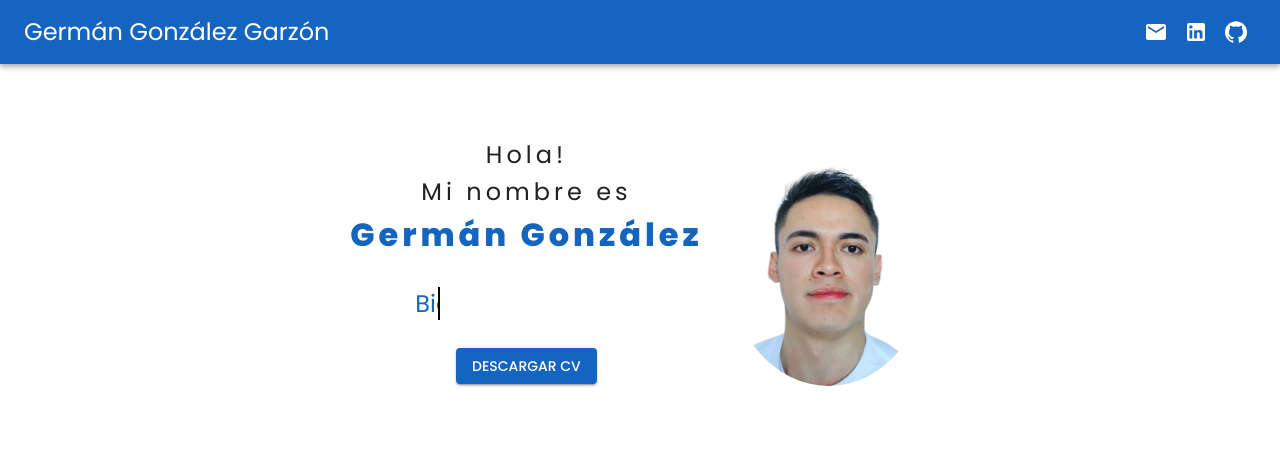
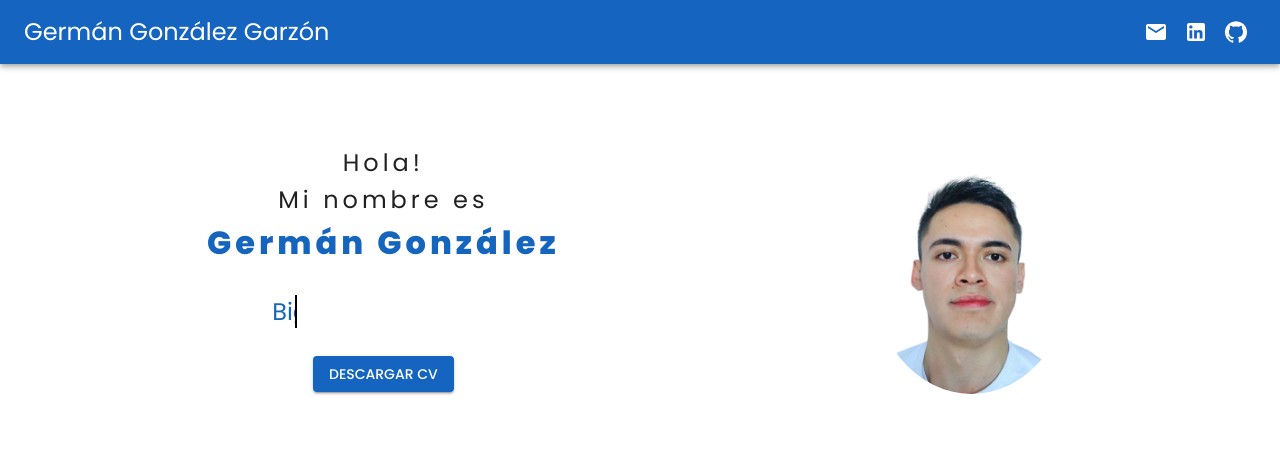
Before and after one commit to Jermaniac/PortfolioGerman, a React (Create React App) app: page / in a window 1280 px wide. Shown: the top 468 px of the page. Built offline with nearby package versions, Linux system fonts and the light colour scheme.

Commit message:
resize margins

```diff
--- a/src/components/about/About.js
+++ b/src/components/about/About.js
@@ -10,7 +10,7 @@ const About = () => {
       className="about_container"
       style={{
         textAlign: "center",
-        marginTop: "96px",
+        margin: "96px auto",
         display: "flex",
         justifyContent: "center",
       }}
--- a/src/components/banner/Banner.css
+++ b/src/components/banner/Banner.css
@@ -6,7 +6,6 @@
     "name"
     "role"
     "cv";
-    justify-content: center;
     gap: 24px;
     padding: 24px;
 }
--- a/src/components/banner/Banner.js
+++ b/src/components/banner/Banner.js
@@ -2,18 +2,30 @@ import germanSelfiePng from "../../assets/images/german-selfie-png.png";
 import pdfGerman from "../../assets/documents/CVGERMAN2022.pdf";
 import "./Banner.css";
 import Button from "@mui/material/Button";
+import Box from "@mui/material/Box";
 
 const Banner = () => {
   return (
+    <Box
+      style={{
+        width: "100%",
+        margin: "56px auto",
+        textAlign: "-webkit-center",
+      }}
+    >
       <div
         className="banner_container"
         style={{
           textAlign: "center",
-        marginTop: "48px",
+          maxWidth: "1200px",
         }}
       >
         <picture className="banner_picture">
-        <img className="banner_img" src={germanSelfiePng} alt="german-selfie" />
+          <img
+            className="banner_img"
+            src={germanSelfiePng}
+            alt="german-selfie"
+          />
         </picture>
         <div className="banner_name_wrapper">
           <div>Hola!</div>
@@ -43,6 +55,7 @@ const Banner = () => {
           Descargar CV
         </Button>
       </div>
+    </Box>
   );
 };
 
--- a/src/components/progression/Progression.js
+++ b/src/components/progression/Progression.js
@@ -18,25 +18,21 @@ import Grid from "@mui/material/Grid";
 const Progression = () => {
   return (
     <Box
-      sx={{ position: "relative" }}
       style={{
         textAlign: "center",
-        marginTop: "96px",
+        width: "100%",
+        margin: "96px auto",
         display: "flex",
         justifyContent: "center",
       }}
     >
-      <Grid
-        container
-        spacing={4}
-        style={{ maxWidth: "1200px", justifyContent: "center" }}
-      >
+      <Grid container style={{ maxWidth: "1200px" }}>
         <Grid item xs={12}>
           <Typography variant="h4" component="div">
             Trayectoria
           </Typography>
         </Grid>
-        <Grid item xs={12} md={6} style={{ display: "flex" }}>
+        <Grid item xs={12}>
           <Collapse in={true} orientation="vertical">
             <Timeline position="alternate">
               <TimelineItem>
--- a/src/components/projects/Projects.js
+++ b/src/components/projects/Projects.js
@@ -16,7 +16,7 @@ const Projects = () => {
       style={{
         textAlign: "center",
         display: "flex",
-        marginTop: "96px",
+        margin: "96px auto",
         justifyContent: "center",
       }}
       sx={{ padding: { xs: "24px", md: "48px" } }}
```
Lines whose indentation alone changed are shown as unchanged.
